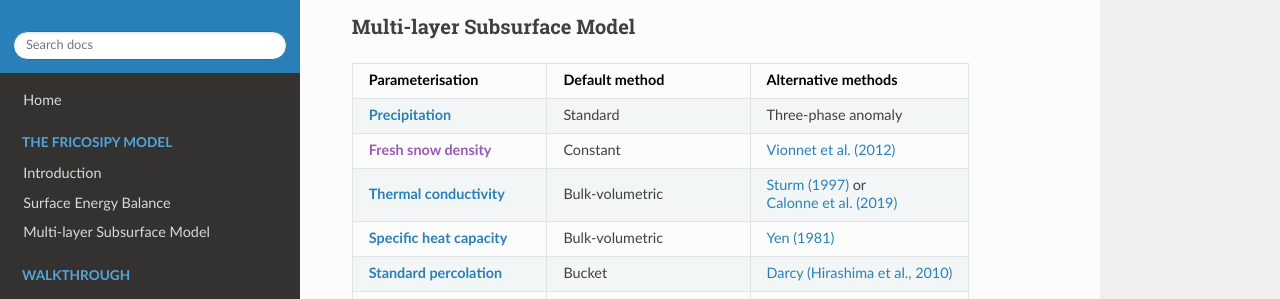
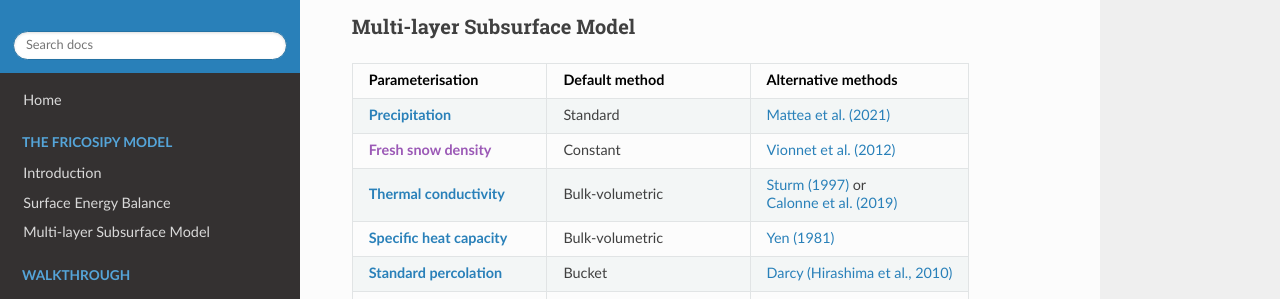
Before and after one commit to MarcusGastaldello/FRICOSIPY, an MkDocs documentation site: the page built from docs/parameters.md, in a window 1280 px wide and 900 px high, scrolled down 640 px. Shown: the part 152-451 px from the top of the window. Built offline with MkDocs 1.6.1, drawn with Linux system fonts in a browser that asks for light colours.

Commit message:
Update parameters.md

```diff
--- a/docs/parameters.md
+++ b/docs/parameters.md
@@ -32,7 +32,7 @@ The *FRICOSIPY* model enables the user to customise the parameterisations used t
 
 | Parameterisation | Default method | Alternative methods |
 |---|---|---|
-| [**Precipitation**](https://fricosipy.readthedocs.io/en/latest/subsurface_model/#precipitation) | Standard | Three-phase anomaly|
+| [**Precipitation**](https://fricosipy.readthedocs.io/en/latest/subsurface_model/#precipitation) | Standard | [Mattea et al. (2021)](https://doi.org/10.5194/tc-15-3181-2021) |
 | [**Fresh snow density**]() | Constant | [Vionnet et al. (2012)](https://doi.org/10.5194/gmd-5-773-2012) |
 | [**Thermal conductivity**](https://fricosipy.readthedocs.io/en/latest/subsurface_model/#thermal-conductivitiy-parameterisations) | Bulk-volumetric | [Sturm (1997)](https://doi.org/10.3189/S0022143000002781) or <br> [Calonne et al. (2019)](https://doi.org/10.1029/2019GL085228) |
 | [**Specific heat capacity**](https://fricosipy.readthedocs.io/en/latest/subsurface_model/#specific-heat-capacity-parameterisations) | Bulk-volumetric | [Yen (1981)](https://apps.dtic.mil/sti/citations/ADA103734) |
```
